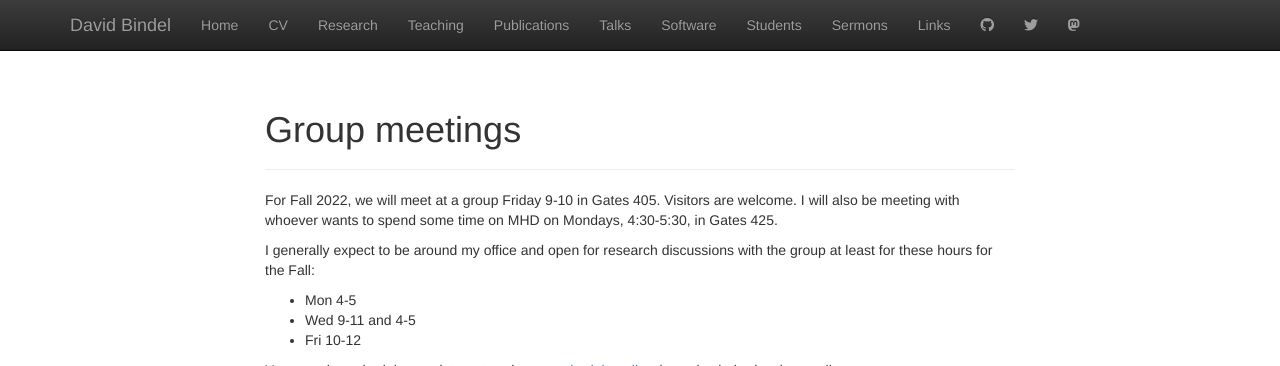
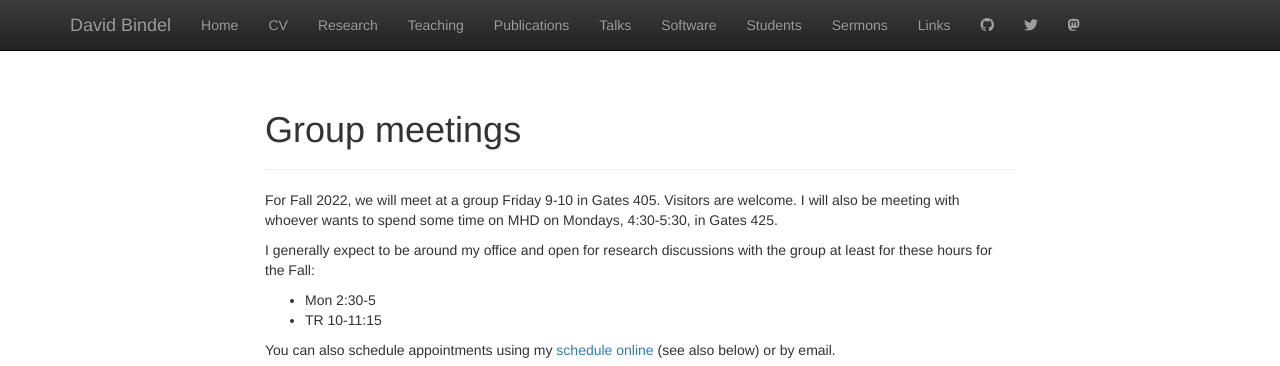
Before and after one commit to dbindel/cornell_web, a Jekyll site: the page built from group.html, in a window 1280 px wide and 900 px high, cut to the strip 0-366 px from the top of the window. Built offline with Jekyll 4.4.1, drawn with Linux system fonts in a browser that asks for light colours; nearby versions of some CDN libraries.

Commit message:
Update office hours.

```diff
--- a/_data/hours.yml
+++ b/_data/hours.yml
@@ -1,14 +1,12 @@
 general:
-- Mon 3-4
-- Tue 2:30-3:30
-- Wed 3-4
+- Tue 2-3
+- Wed 2-3
+- Thu 2-3
 - and by appointment
 
 group:
-- Mon 4-5
-- Wed 9-11 and 4-5
-- Fri 10-12
+- Mon 2:30-5
+- TR 10-11:15
 
 group_meeting:
-- Fri 9-10 in Gates 405 (full group)
-- Wed 9-10 in Gates 425 (MHD)
+- Mon 10-11 in Gates 405
```
